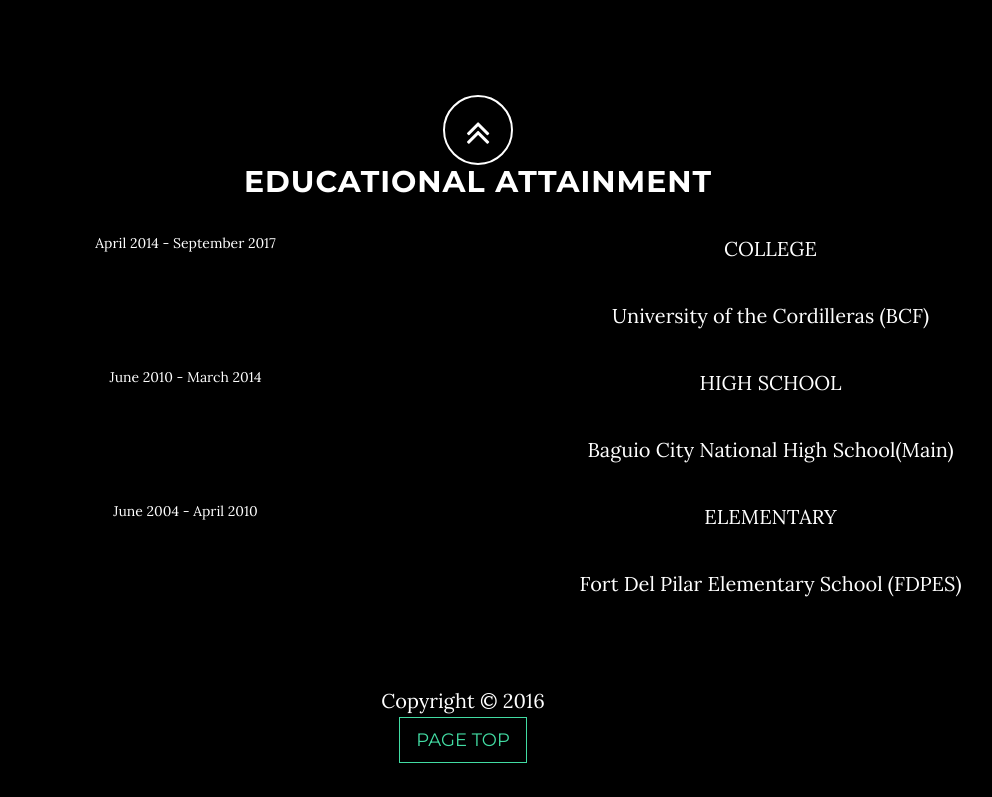
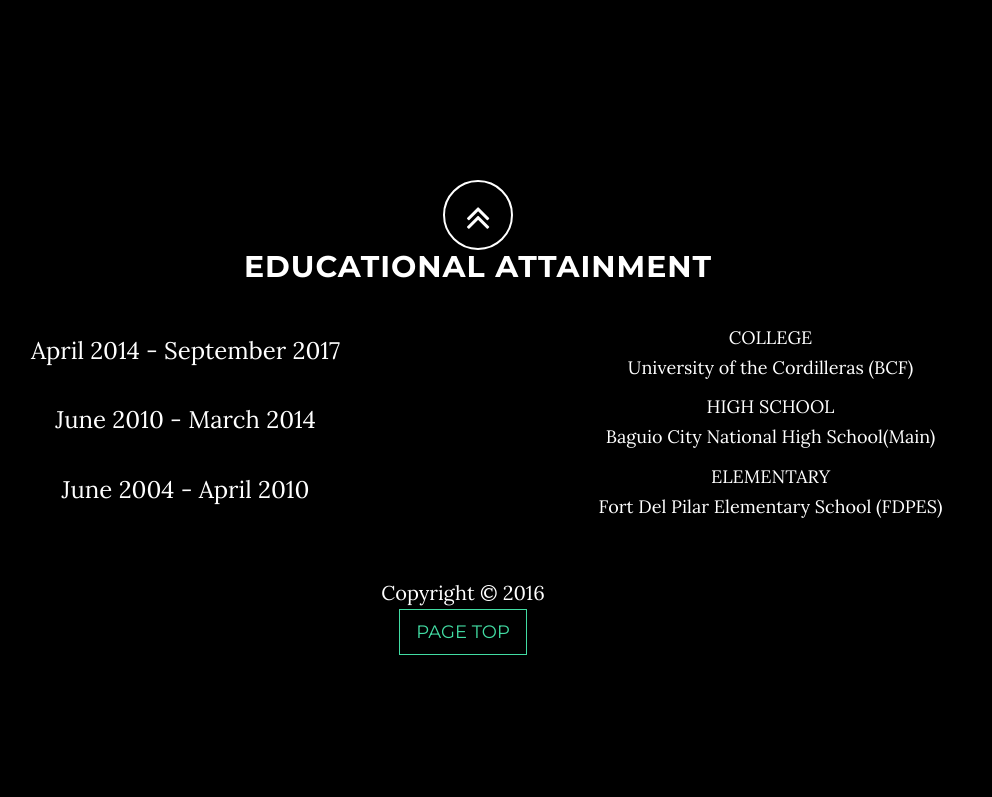
Before and after one commit to clarksongonzales/Resume, a website: page index.html in a window 1280 px wide. Shown: the part 2256-3053 px from the top of the page, without its empty margins (177-1169 px from the left). After the commit the page ends 2961 px from the top, so only its background shows below. Drawn offline with nearby package versions, Linux system fonts and the light colour scheme; some packages are replaced by stand-ins of ours.

Commit message:
Update index.html

```diff
--- a/index.html
+++ b/index.html
@@ -88,19 +88,16 @@
     <section id="Clark" class="container content-section text-center">
         <div class="row">
             <div class="col-lg-8 col-lg-offset-2">
+                                <a href="#page-up" class="btn btn-circle page-scroll">
+                            <i class="fa fa-angle-double-up animated"></i>
+                        </a>
                 <h2>BASIC INFORMATION</h2>
                 <p class="h4">gonzalesclarkson@gmail.com</p>
                 <p class="h4">Address:#227 Atok Trail, 2600 Baguio City. Philippines</p>
                 <p class="h4">Contact: Globe +63977-643-285/Smart +63910-862-1221</p>
-                <div class="row">
-  <div class="col-sm-6"><a href="#page-up" class="btn btn-circle page-scroll">
-                            <i class="fa fa-angle-double-up animated"></i>
-                        </a></div>
-  <div class="col-sm-6"><a href="#Information" class="btn btn-circle page-scroll">
+                <a href="#Information" class="btn btn-circle page-scroll">
                             <i class="fa fa-angle-double-down animated"></i>
-                        </a></div>
-</div>
-
+                        </a>
             </div>
         </div>
     </section>
@@ -143,19 +140,19 @@
                     <h2>EDUCATIONAL ATTAINMENT</h2>
                 </div>
                 <div class="row">
-                    <div class="col-md-6">April 2014 - September 2017</div>
-                    <div class="col-md-6"><p>COLLEGE</p>
-                    <p>University of the Cordilleras (BCF)</p></div>
+                    <div class="col-md-6"><p class="h3">April 2014 - September 2017</p></div>
+                    <div class="col-md-6"><p class="h4">COLLEGE</p>
+                    <p class="h4">University of the Cordilleras (BCF)</p></div>
                 </div>
                 <div class="row">
-                    <div class="col-md-6">June 2010 - March 2014</div>
-                    <div class="col-md-6"><p>HIGH SCHOOL</p>
-                    <p>Baguio City National High School(Main)</p></div>
+                    <div class="col-md-6"><p class="h3">June 2010 - March 2014</p></div>
+                    <div class="col-md-6"><p class="h4">HIGH SCHOOL</p>
+                    <p class="h4">Baguio City National High School(Main)</p></div>
                 </div>
                 <div class="row">
-                    <div class="col-md-6">June 2004 - April 2010</div>
-                    <div class="col-md-6"><p>ELEMENTARY</p>
-                    <p>Fort Del Pilar Elementary School (FDPES)</p></div>
+                    <div class="col-md-6"><p class="h3">June 2004 - April 2010</p></div>
+                    <div class="col-md-6"><p class="h4">ELEMENTARY</p>
+                    <p class="h4">Fort Del Pilar Elementary School (FDPES)</p></div>
                 </div>
             </div>
         </div>
```
